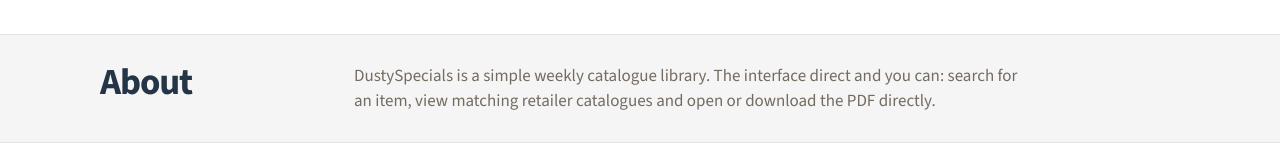
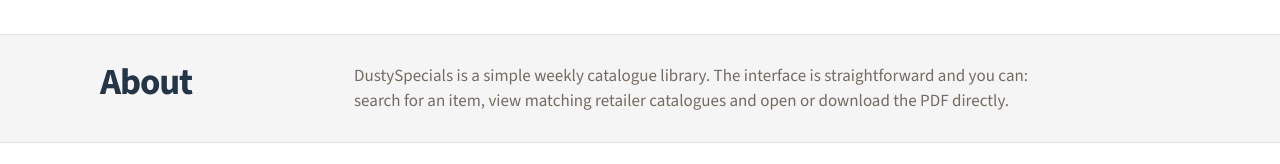
Before and after one commit to BBongwe/Official-DustySpecials, a plain HTML site: page index.html in a window 1280 px wide. Shown: the part 1352-1516 px from the top of the page. Drawn offline with nearby package versions, Linux system fonts and the light colour scheme.

Commit message:
Fix grammar in About section description

```diff
--- a/index.html
+++ b/index.html
@@ -94,7 +94,7 @@
         <div class="container about-inner">
           <h2 id="about-title">About</h2>
           <p>
-            DustySpecials is a simple weekly catalogue library. The interface direct and you can: search for an item,
+            DustySpecials is a simple weekly catalogue library. The interface is straightforward and you can: search for an item,
             view matching retailer catalogues and open or download the PDF directly.
           </p>
         </div>
```
